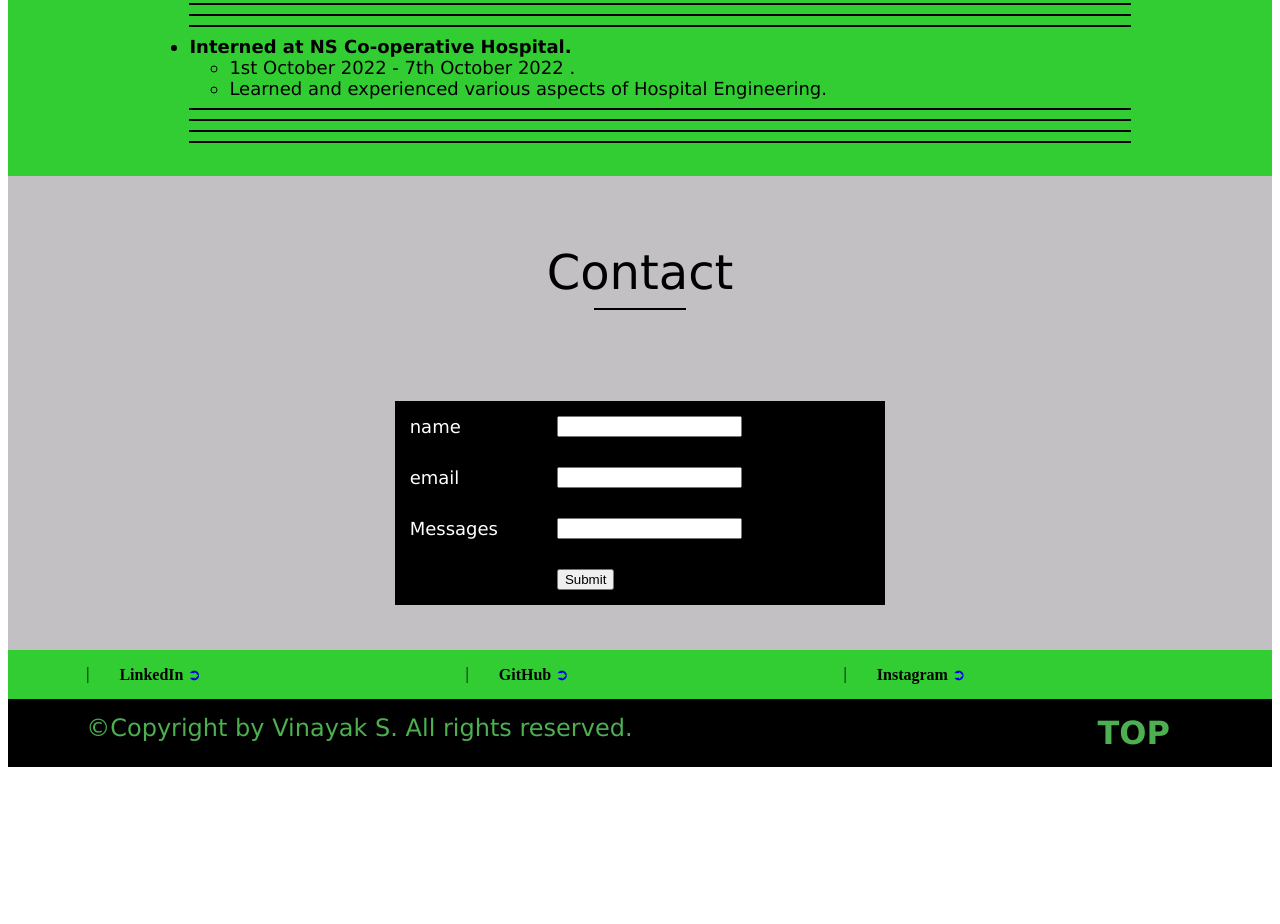
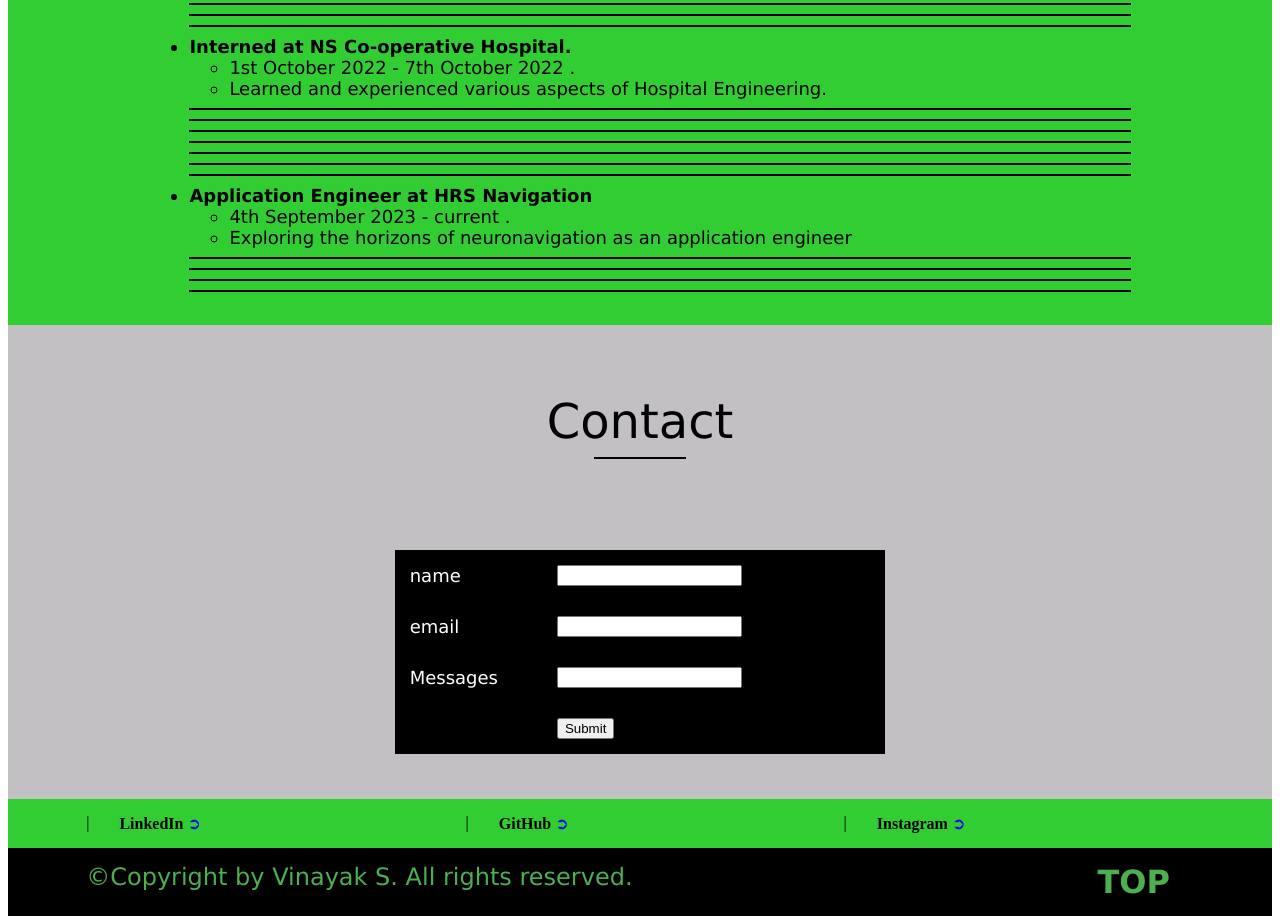
Before and after one commit to v1nayak28/v1nayak28.github.io, a plain HTML site: page index.html in a window 1280 px wide. Shown: the part 1550-2474 px from the top of the page. Before the commit the page ends 2325 px from the top, so only its background shows below. Drawn offline with Linux system fonts and the light colour scheme.

Commit message:
Update index.html

```diff
--- a/index.html
+++ b/index.html
@@ -263,6 +263,25 @@
 										    <hr color="black">
 										    <hr color="black">
 									</li>
+									<li>
+											<hr color="black">
+											<hr color="black">
+											<hr color="black">
+										<b>Application Engineer at HRS Navigation</b>
+										<ul>
+											<li>
+												4th September 2023 - current .
+											</li>
+											<li>
+												Exploring the horizons of neuronavigation as an application engineer
+											</li>
+										</ul>
+										   <hr color="black">
+										    <hr color="black">
+										    <hr color="black">
+										    <hr color="black">
+									</li>
+
 
 
 
```
